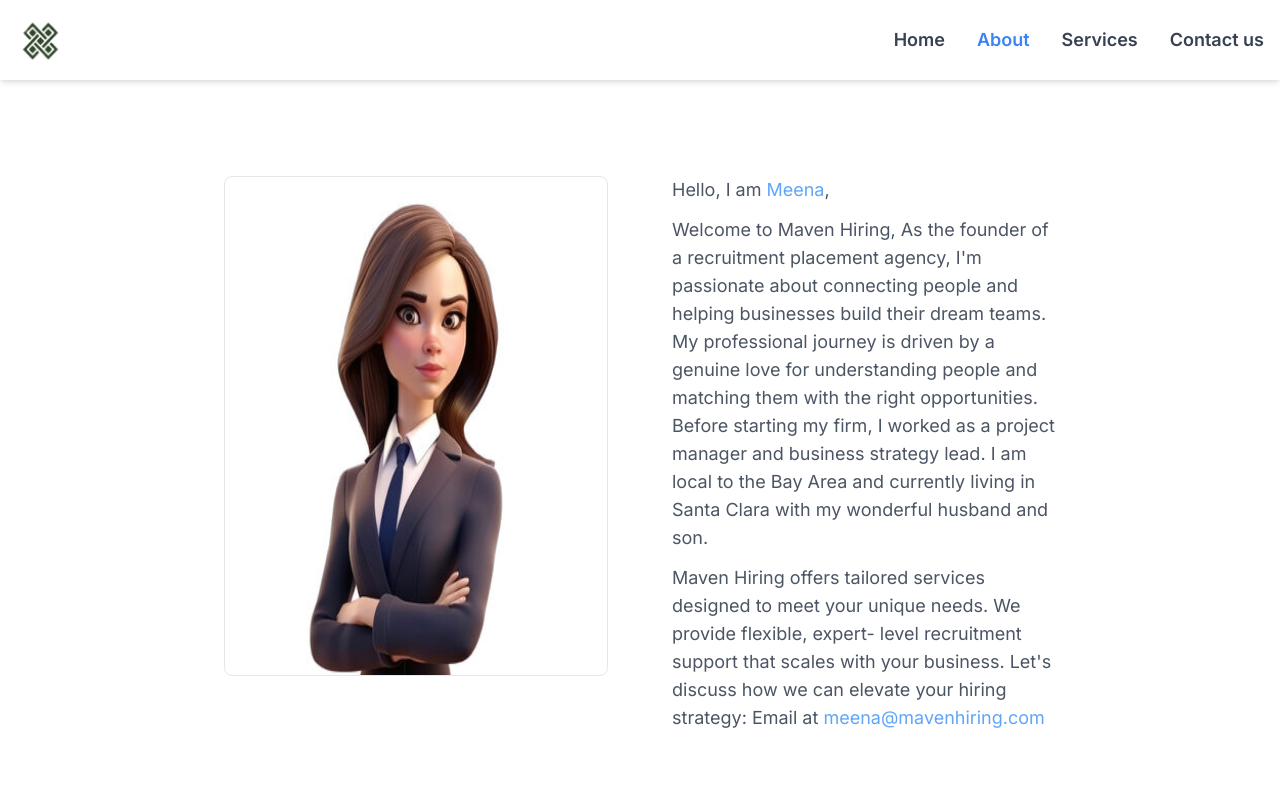
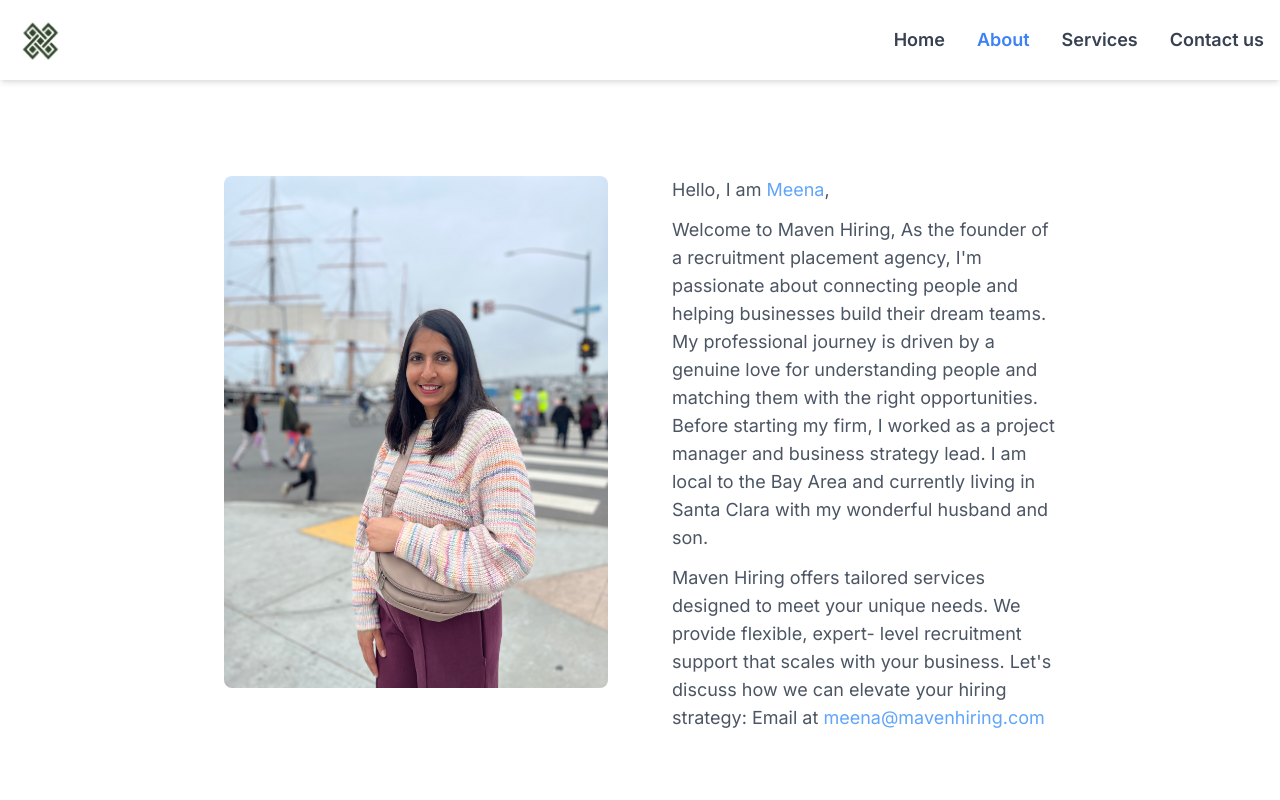
Before and after one commit to shahbaz-veritech/maven-hiring, a Vue app: page /about-meena in a window 1280 px wide. Shown: the top 800 px of the page. Built offline with nearby package versions, Linux system fonts and the light colour scheme.

Commit message:
Added picture for about us page

```diff
--- a/src/views/AboutView.vue
+++ b/src/views/AboutView.vue
@@ -2,11 +2,11 @@
   <div class="flex justify-center items-center">
     <div class="flex py-8 md:py-16 max-w-4xl flex-col md:flex-row">
       <div class="md:w-1/2 p-8">
-        <div class="h-[500px] border rounded-lg flex justify-center">
+        <div class="rounded-lg flex justify-center">
           <img
             src="@/assets/profile.jpg"
             alt="profile-pic"
-            class="w-[350px] h-full rounded-xl"
+            class="rounded-lg object-cover"
           />
         </div>
       </div>
```
Also changed, not shown: src/assets/profile.jpg.
